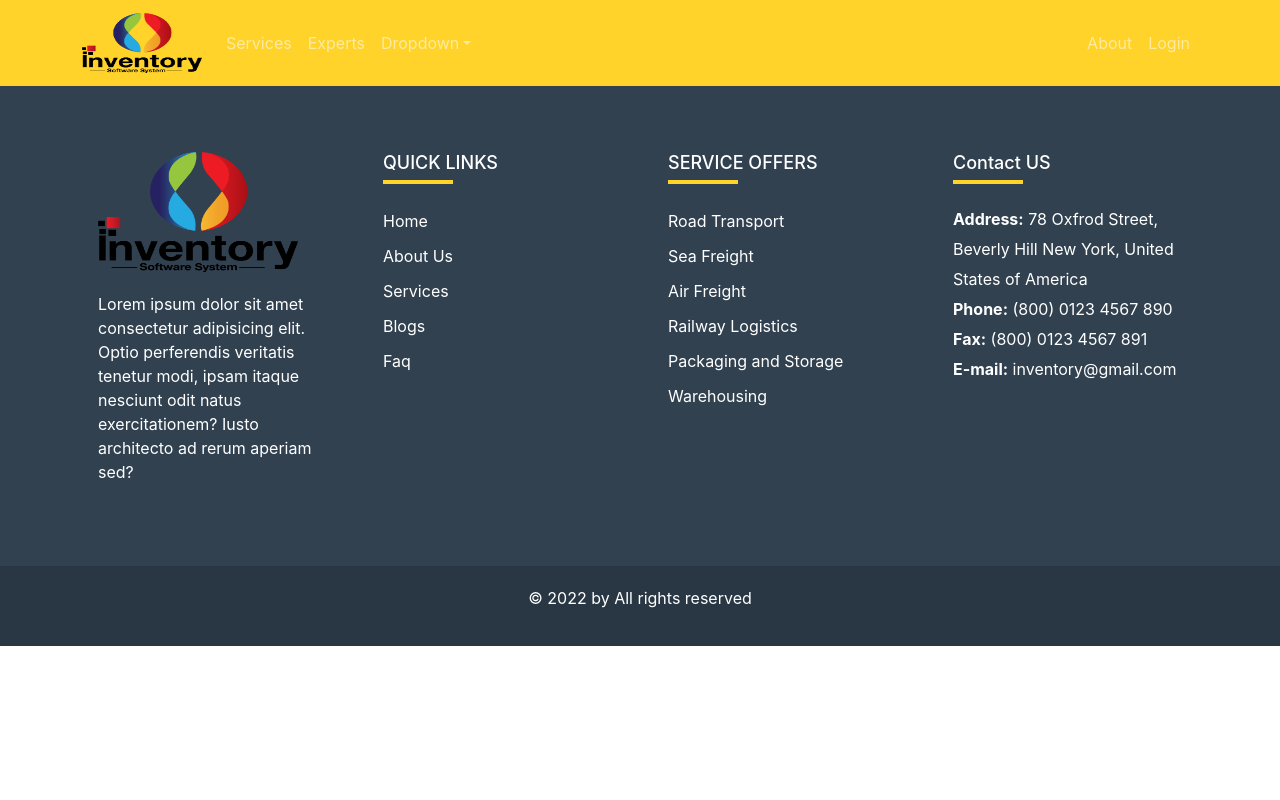
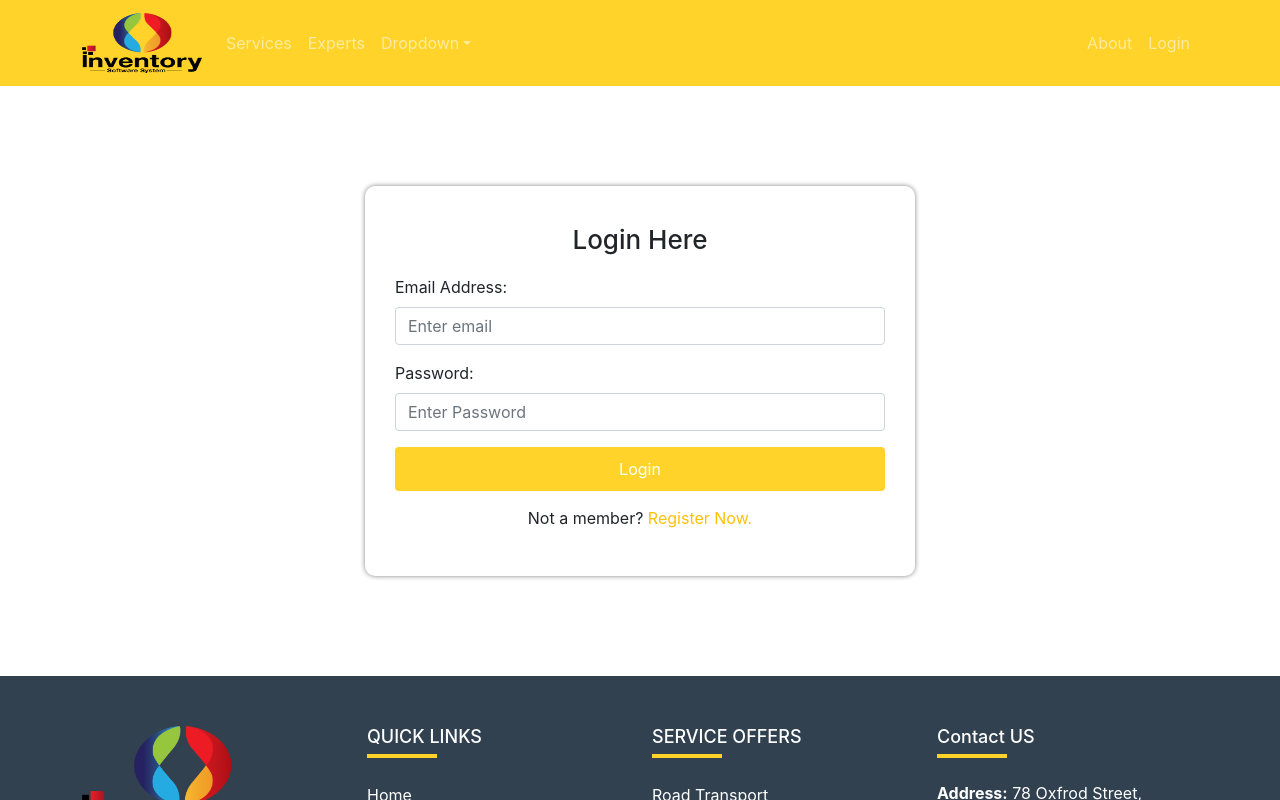
Before and after one commit to ambishalsaha01/warehouse-management-client-side-11, a React (Create React App) app: page /login in a window 1280 px wide. Shown: the top 800 px of the page. Built offline with nearby package versions, Linux system fonts and the light colour scheme; no server answers.

Commit message:
implement login form

```diff
--- a/src/App.js
+++ b/src/App.js
@@ -1,6 +1,7 @@
 import { Route, Routes } from 'react-router-dom';
 import './App.css';
 import Home from './Pages/Home/Home/Home';
+import Login from './Pages/Login/Login/Login';
 import Footer from './Pages/Shared/Footer/Footer';
 import Header from './Pages/Shared/Header/Header';
 
@@ -10,6 +11,7 @@
       <Header></Header>
       <Routes>
         <Route path='/' element={<Home></Home>}></Route>
+        <Route path='/login' element={<Login></Login>}></Route>
       </Routes>
       <Footer></Footer>
     </div>
--- /dev/null
+++ b/src/Pages/Login/Login/Login.css
@@ -0,0 +1,26 @@
+.login-form{
+    margin: 100px 0;
+    padding: 30px;
+    width: 550px;
+    background-color: #fff;
+    box-shadow: 0 0 5px  rgba(0, 0, 0, 0.499);
+    border-radius: 10px;
+}
+
+.login-title{
+    font-size: 26px;
+    margin-bottom: 20px;
+}
+
+.submit-btn{
+    width: 100%;
+    margin-bottom: 15px;
+    padding: 10px;
+    font-size: 16px;
+    background-color: #ffd32a;
+    border: 0;
+}
+
+.submit-btn:hover{
+    background-color: #d6af12;
+}
--- /dev/null
+++ b/src/Pages/Login/Login/Login.js
@@ -0,0 +1,54 @@
+import React, { useRef } from 'react';
+import { Button, Form } from 'react-bootstrap';
+import { useSignInWithEmailAndPassword } from 'react-firebase-hooks/auth';
+import { Link, useLocation, useNavigate } from 'react-router-dom';
+import auth from '../../../firebase.init';
+import './Login.css'
+
+const Login = () => {
+    const emailRef = useRef('');
+    const passwordRef = useRef('');
+    const location = useLocation();
+    const navigate = useNavigate();
+
+    let from = location.state?.from?.pathname || "/";
+
+    const [signInWithEmailAndPassword, user, loading, error,] = useSignInWithEmailAndPassword(auth);
+
+    if(user){
+        navigate(from, { replace: true });
+    }
+
+    const handleSubmit = event => {
+        event.preventDefault();
+        const email = emailRef.current.value;
+        const password = passwordRef.current.value;
+        signInWithEmailAndPassword(email, password);
+    }
+
+    const navigateRegister = event => {
+        navigate('/register');
+    }
+
+    return (
+        <div className='container mx-auto login-form'>
+            <h2 className='login-title text-center mt-2'>Login Here</h2>
+            <Form onSubmit={handleSubmit}>
+                <Form.Group className="mb-3" controlId="formBasicEmail">
+                    <Form.Label>Email Address:</Form.Label>
+                    <Form.Control ref={emailRef} type="email" placeholder="Enter email" required />
+                </Form.Group>
+                <Form.Group className="mb-3" controlId="formBasicPassword">
+                    <Form.Label>Password:</Form.Label>
+                    <Form.Control ref={passwordRef} type="password" placeholder="Enter Password" required />
+                </Form.Group>
+                <Button className='submit-btn' type="submit">
+                    Login
+                </Button>
+            </Form>
+            <p className='text-center'>Not a member? <Link to="/register" className='text-warning text-decoration-none' onClick={navigateRegister}>Register Now.</Link> </p>
+        </div>
+    );
+};
+
+export default Login;
--- a/src/Pages/Shared/Footer/Footer.js
+++ b/src/Pages/Shared/Footer/Footer.js
@@ -7,16 +7,16 @@
     return (
         <div>
             <div className="footer-container">
-                <div class="container footer-item">
-                    <div class="row gy-3">
-                        <div class="col-3">
-                            <div class="p-3">
+                <div className="container footer-item">
+                    <div className="row gy-3">
+                        <div className="col-3">
+                            <div>
                                 <img src={logo} alt="footer-logo" />
                                 <p>Lorem ipsum dolor sit amet consectetur adipisicing elit. Optio perferendis veritatis tenetur modi, ipsam itaque nesciunt odit natus exercitationem? Iusto architecto ad rerum aperiam sed?</p>
                             </div>
                         </div>
-                        <div class="col-3">
-                            <div class="p-3">
+                        <div className="col-3">
+                            <div>
                                 <h3 className='footer-title'>QUICK LINKS</h3>
                                 <div className="quick-link">
                                     <ul>
@@ -29,8 +29,8 @@
                                 </div>
                             </div>
                         </div>
-                        <div class="col-3">
-                            <div class="p-3">
+                        <div className="col-3">
+                            <div>
                                 <h3 className='footer-title'>SERVICE OFFERS</h3>
                                 <div className="services-offer">
                                     <ul>
@@ -44,8 +44,8 @@
                                 </div>
                             </div>
                         </div>
-                        <div class="col-3">
-                            <div class="p-3">
+                        <div className="col-3">
+                            <div>
                                 <h3 className='footer-title'>Contact US</h3>
                                 <address className='contact-item'>
                                     <ul>
```
